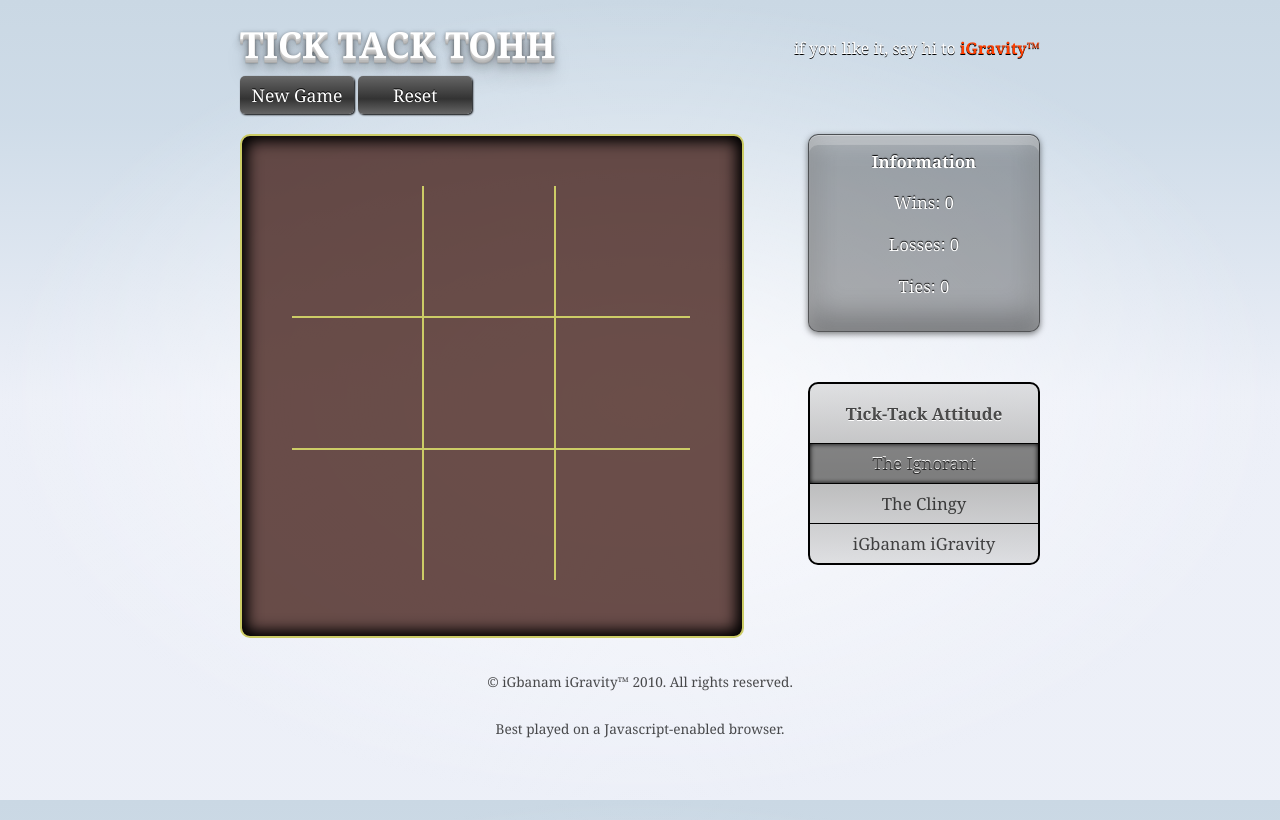
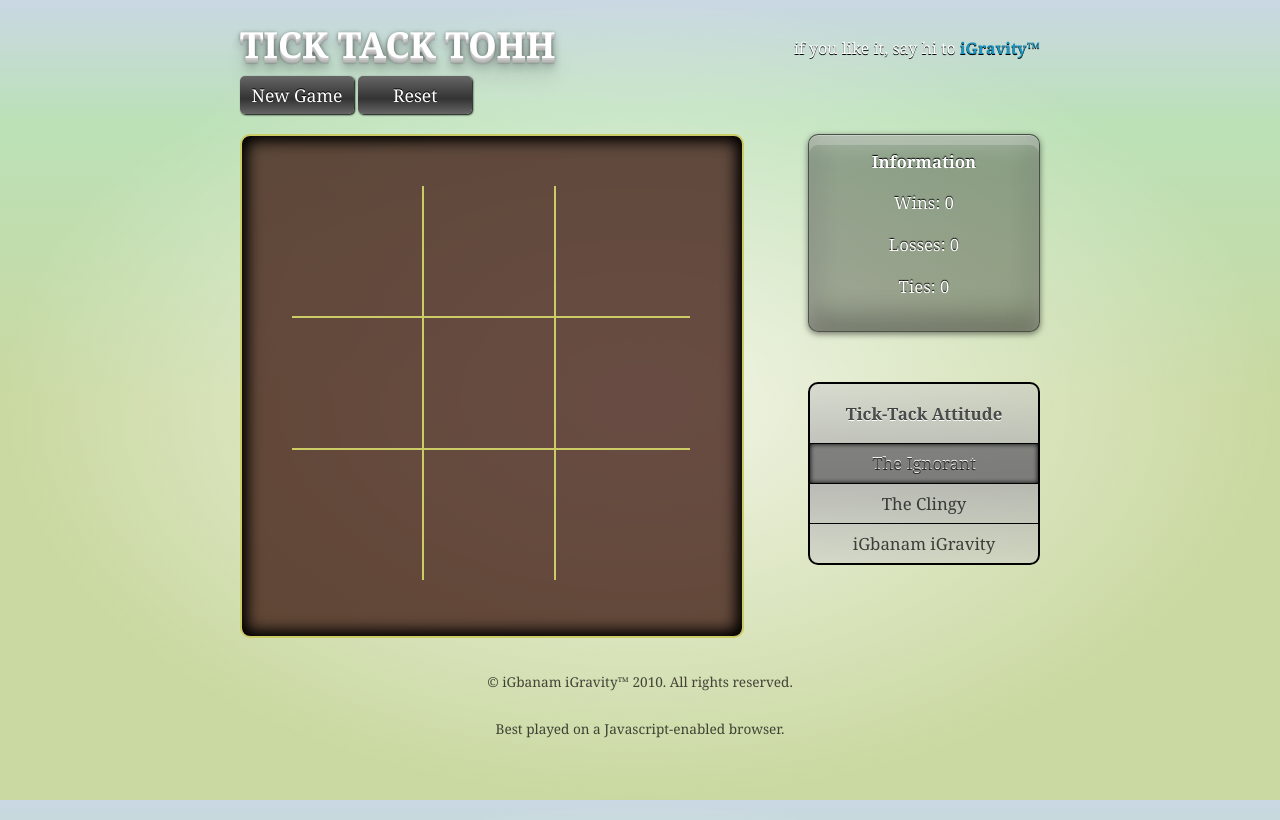
Before and after one commit to igbanam/tick-tack-tohh, a SvelteKit app: page / in a window 1280 px wide. Built offline with nearby package versions, Linux system fonts and the light colour scheme; no server answers.

Commit message:
Touched up theme a little

```diff
--- a/src/routes/styles.css
+++ b/src/routes/styles.css
@@ -5,9 +5,9 @@
     Cantarell, 'Open Sans', 'Helvetica Neue', sans-serif;
   --font-mono: 'Fira Mono', monospace;
   --color-bg-0: rgb(202, 216, 228);
-  --color-bg-1: hsl(209, 36%, 86%);
-  --color-bg-2: hsl(224, 44%, 95%);
-  --color-theme-1: #ff3e00;
+  --color-bg-1: hsl(114, 41%, 80%);
+  --color-bg-2: hsl(76, 42%, 74%);
+  --color-theme-1: #1a95c1;
   --color-theme-2: #40b3ff;
   --color-text: rgba(0, 0, 0, 0.7);
   --column-width: 42rem;
```
